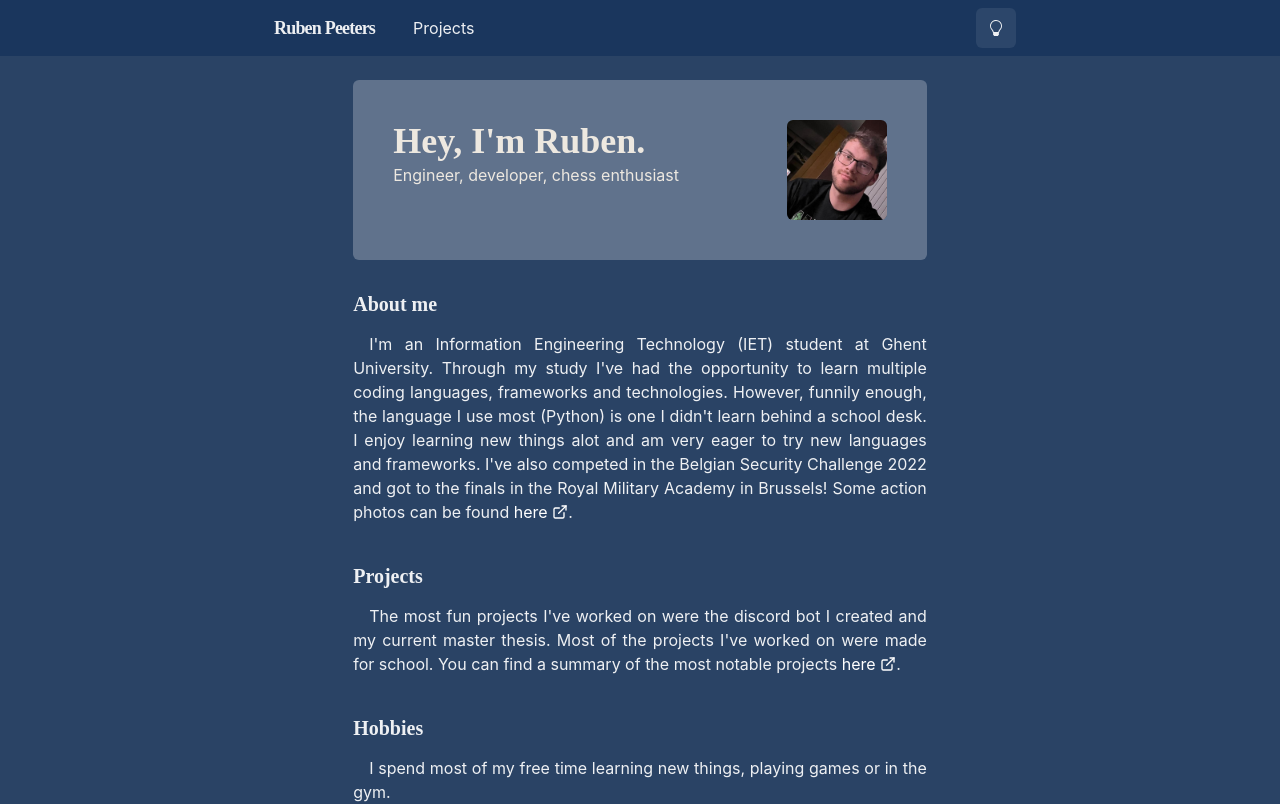
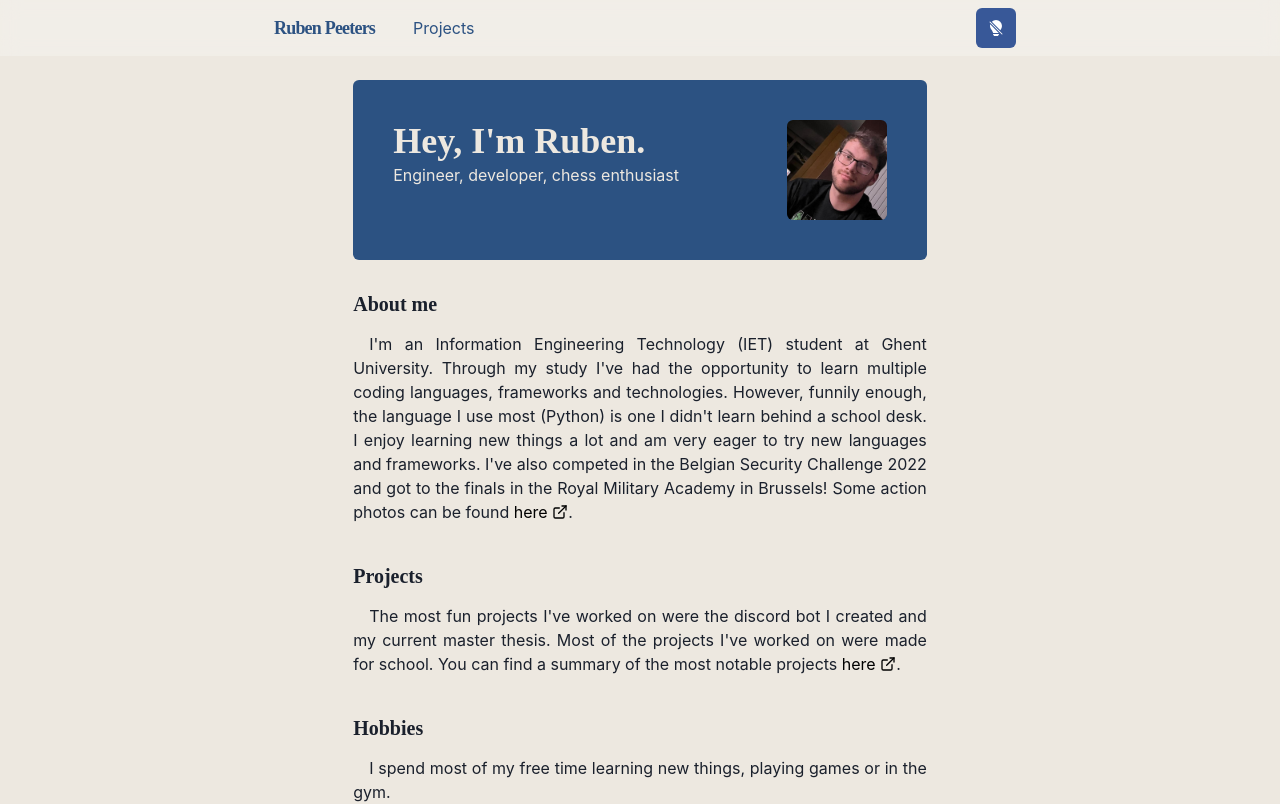
Before and after one commit to RubenPeeters/rubenpeeters-homepage, a Next.js app: page / in a window 1280 px wide. Shown: the top 804 px of the page. Built offline with nearby package versions, Linux system fonts and the light colour scheme.

Commit message:
typo fix

```diff
--- a/global-config/theme.js
+++ b/global-config/theme.js
@@ -46,7 +46,7 @@ const fonts = {
 }
 
 const config = {
-  initialColorMode: 'dark',
+  initialColorMode: 'light',
   useSystemColorMode: true
 }
 
--- a/pages/index.js
+++ b/pages/index.js
@@ -60,7 +60,7 @@ function HomePage() {
           University. Through my study I&apos;ve had the opportunity to learn
           multiple coding languages, frameworks and technologies. However,
           funnily enough, the language I use most (Python) is one I didn&apos;t
-          learn behind a school desk. I enjoy learning new things alot and am
+          learn behind a school desk. I enjoy learning new things a lot and am
           very eager to try new languages and frameworks. I've also competed in
           the Belgian Security Challenge 2022 and got to the finals in the Royal
           Military Academy in Brussels! Some action photos can be found{' '}
```
